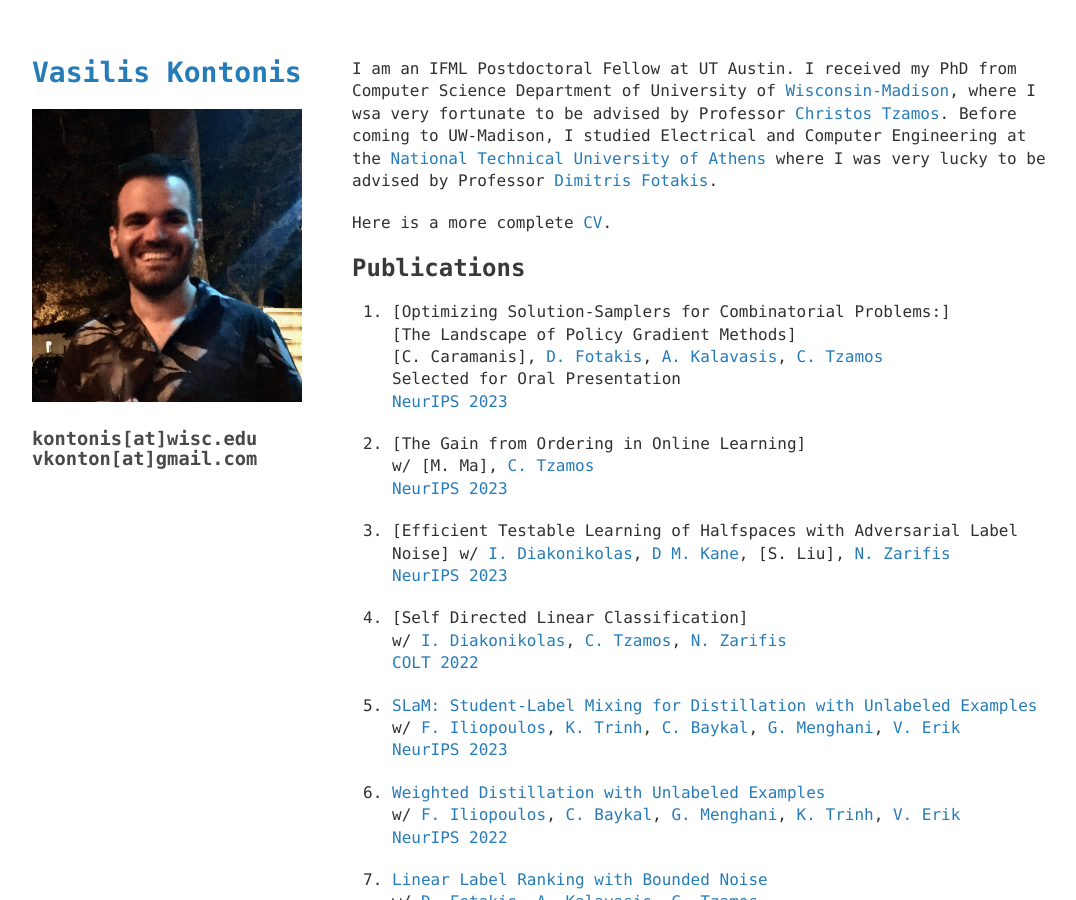
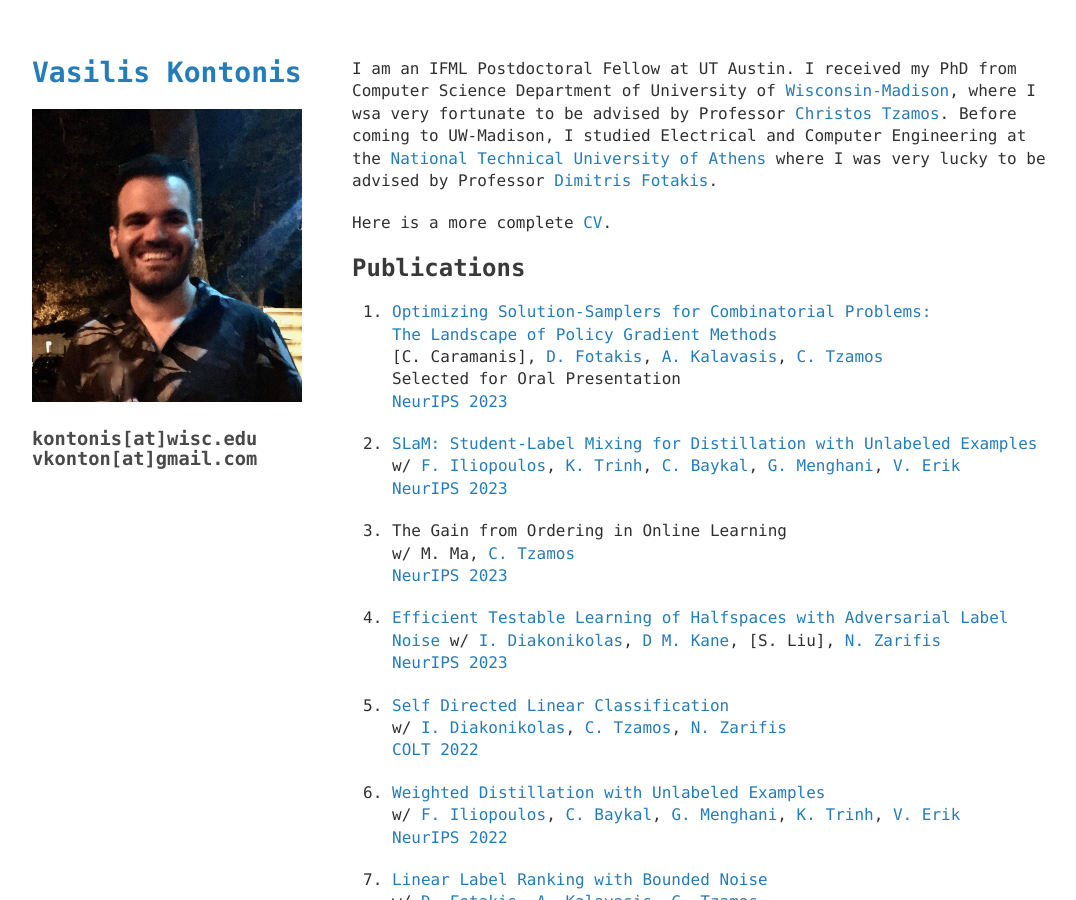
Before and after one commit to vkonton/vkonton.github.io, a Jekyll site: the page built from index.md, in a window 1280 px wide and 900 px high. Shown: the whole window, without its empty margins (98-1174 px from the left). Built offline with Jekyll 4.4.1, drawn with Linux system fonts in a browser that asks for light colours; some of the changed lines change nothing that is shown.

Commit message:
Fix links

```diff
--- a/index.md
+++ b/index.md
@@ -19,27 +19,27 @@ Here is a more complete [CV](assets/cv/cv.pdf).
 
 ## Publications
 
-1. [Optimizing Solution-Samplers for Combinatorial Problems:] <br/>
-   [The Landscape of Policy Gradient Methods] <br/>
+1. [Optimizing Solution-Samplers for Combinatorial Problems:](https://arxiv.org/pdf/2310.05309.pdf) <br/>
+   [The Landscape of Policy Gradient Methods](https://arxiv.org/pdf/2310.05309.pdf) <br/>
    [C. Caramanis], [D. Fotakis][fotakis], [A. Kalavasis][kalavasis], [C. Tzamos][tzamos] <br/>
    Selected for Oral Presentation <br/>
    [NeurIPS 2023](https://nips.cc)
 
-1. [The Gain from Ordering in Online Learning] <br/>
-   w/ [M. Ma], [C. Tzamos][tzamos] <br/>
+1. [SLaM: Student-Label Mixing for Distillation with Unlabeled Examples](https://arxiv.org/abs/2302.03806) <br/>
+    w/ [F. Iliopoulos][iliopoulos], [K. Trinh][trinh], [C. Baykal][baykal], [G. Menghani][menghani],  [V. Erik][vee] <br/>
+    [NeurIPS 2023](https://nips.cc)
+
+1. The Gain from Ordering in Online Learning <br/>
+   w/ M. Ma, [C. Tzamos][tzamos] <br/>
    [NeurIPS 2023](https://nips.cc)
 
-1. [Efficient Testable Learning of Halfspaces with Adversarial Label Noise]
+1. [Efficient Testable Learning of Halfspaces with Adversarial Label Noise](https://arxiv.org/abs/2303.05485)
    w/ [I. Diakonikolas][idiakonikolas], [D M. Kane][kane], [S. Liu], [N. Zarifis][zarifis] <br/>
    [NeurIPS 2023](https://nips.cc)
 
- 1. [Self Directed Linear Classification] <br/>
-    w/ [I. Diakonikolas][idiakonikolas], [C. Tzamos][tzamos], [N. Zarifis][zarifis] <br/>
-    [COLT 2022](http://learningtheory.org/colt2023/)
-
-1. [SLaM: Student-Label Mixing for Distillation with Unlabeled Examples](https://arxiv.org/abs/2302.03806) <br/>
-    w/ [F. Iliopoulos][iliopoulos], [K. Trinh][trinh], [C. Baykal][baykal], [G. Menghani][menghani],  [V. Erik][vee] <br/>
-    [NeurIPS 2023](https://nips.cc)
+1. [Self Directed Linear Classification](https://arxiv.org/abs/2308.03142) <br/>
+   w/ [I. Diakonikolas][idiakonikolas], [C. Tzamos][tzamos], [N. Zarifis][zarifis] <br/>
+   [COLT 2022](http://learningtheory.org/colt2023/)
 
 1. [Weighted Distillation with Unlabeled Examples](https://arxiv.org/abs/2210.06711) <br/>
     w/ [F. Iliopoulos][iliopoulos], [C. Baykal][baykal], [G. Menghani][menghani], [K. Trinh][trinh], [V. Erik][vee] <br/>
```
Also changed, not shown: 1 other file.
